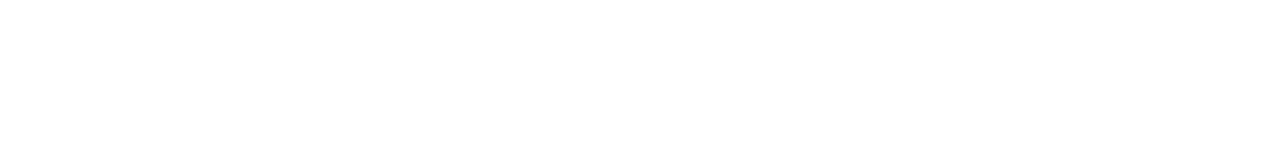
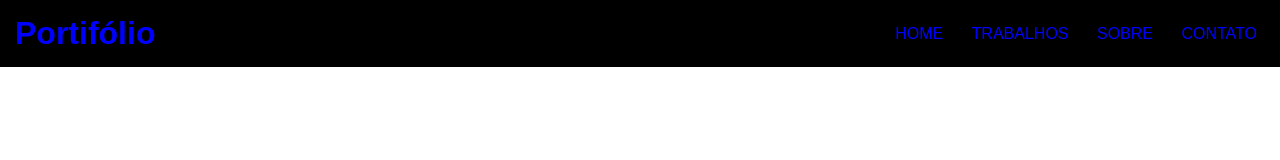
Before and after one commit to KaicNicolucci/portifolio, a plain HTML site: page index.html in a window 1280 px wide. Drawn offline with Linux system fonts and the light colour scheme.

Commit message:
modificações

```diff
--- a/index.html
+++ b/index.html
@@ -1,11 +1,23 @@
 <!DOCTYPE html>
-<html lang="en">
+<html lang="pt-br">
 <head>
     <meta charset="UTF-8">
     <meta name="viewport" content="width=device-width, initial-scale=1.0">
-    <title>Document</title>
+    <title>Portifólio</title>
+    <link rel="stylesheet" href="style.css">
+    <link rel="stylesheet" href="script.js">
 </head>
 <body>
-
+    <header>
+        <div class="container">
+            <h1>Portifólio</h1>
+        <ul>
+            <li><a href="">HOME</a></li>
+            <li><a href="">TRABALHOS</a></li>
+            <li><a href="">SOBRE</a></li>
+            <li><a href="">CONTATO</a></li>
+        </ul>
+        </div>
+    </header>
 </body>
 </html>
--- a/style.css
+++ b/style.css
@@ -0,0 +1,47 @@
+/*reset*/
+
+*{
+    box-sizing: border-box;
+    margin: 0;
+    padding: 0;
+}
+
+
+/*all container style*/
+
+.container {
+    width: 1366px;
+    max-width: 100%;
+    margin: 0px auto;
+    font-family: sans-serif;
+}
+
+/*header*/
+
+header{
+    background-color: black;
+}
+
+header .container{
+    display: flex;
+    justify-content: space-between;
+    align-items: center;
+    padding: 15px;
+}
+
+header li{
+    display: inline;
+}
+
+header h1{
+    color: blue;
+}
+
+header li a{
+    list-style: none;
+    text-decoration: none;
+    color: blue;
+    padding: 8px;
+    margin-left: 8px;
+    font-family: sans-serif;
+}
```
